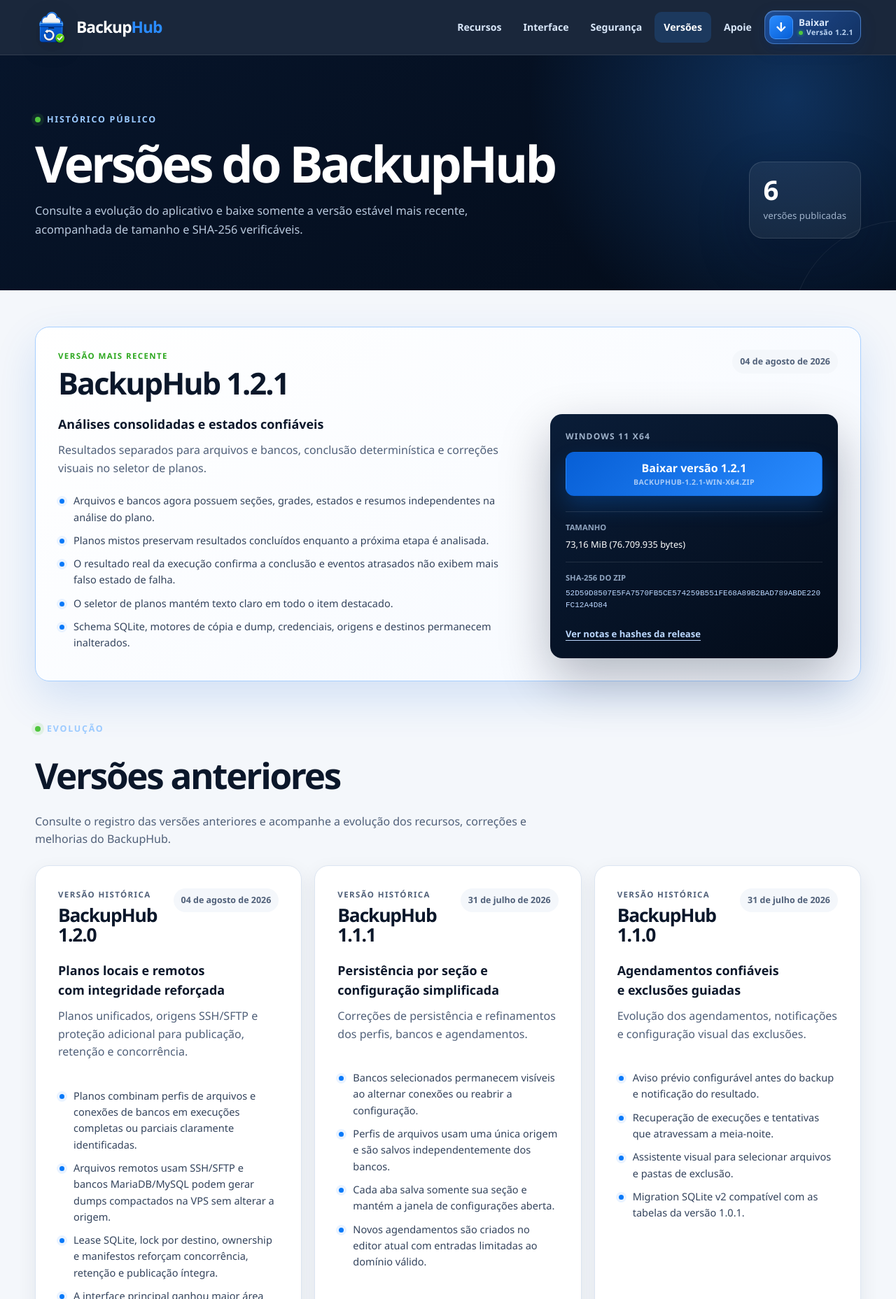
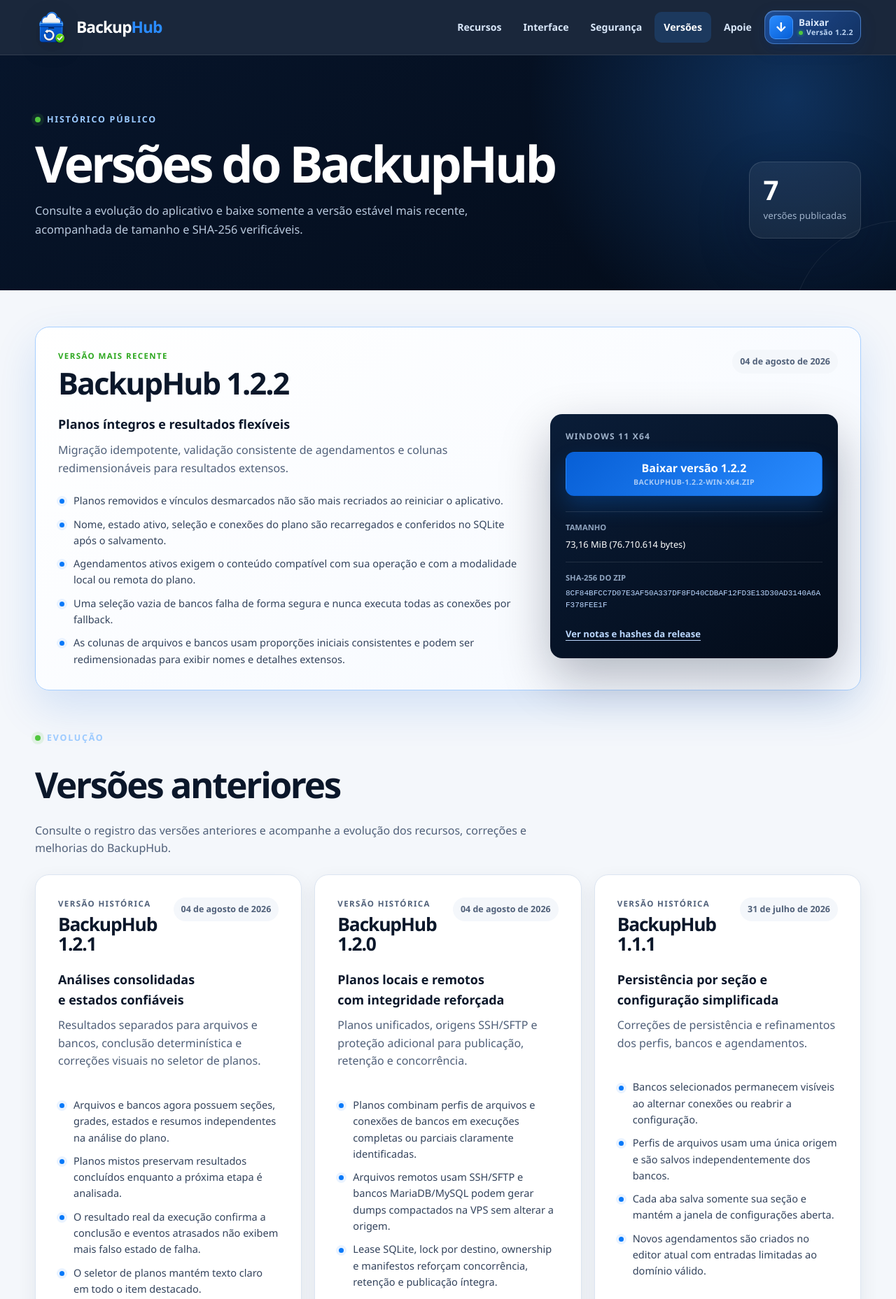
Before and after one commit to Rodrigodil/backuphub, a website: page public/versoes/index.html in a window 1280 px wide. Shown: the top 1857 px of the page at 70% size. Drawn offline with Linux system fonts and the light colour scheme.

Commit message:
release: publicar site do BackupHub 1.2.2

```diff
--- a/package.json
+++ b/package.json
@@ -1,6 +1,6 @@
 {
   "name": "backuphub-site",
-  "version": "1.2.1",
+  "version": "1.2.2",
   "private": true,
   "description": "Landing page estática do BackupHub",
   "type": "module",
--- a/public/versoes/index.html
+++ b/public/versoes/index.html
@@ -22,7 +22,7 @@
     <meta property="og:image" content="https://rodrigodil.github.io/backuphub/assets/og-backuphub.png">
     <meta property="og:image:alt" content="BackupHub — backups organizados, íntegros e auditáveis">
     <meta name="twitter:card" content="summary_large_image">
-    <script type="application/ld+json">{"@context":"https://schema.org","@type":"CollectionPage","name":"Versões do BackupHub","url":"https://rodrigodil.github.io/backuphub/versoes/","mainEntity":[{"@type":"SoftwareApplication","name":"BackupHub 1.2.1","datePublished":"2026-08-04","operatingSystem":"Windows 11 x64"},{"@type":"SoftwareApplication","name":"BackupHub 1.2.0","datePublished":"2026-08-04","operatingSystem":"Windows 11 x64"},{"@type":"SoftwareApplication","name":"BackupHub 1.1.1","datePublished":"2026-07-31","operatingSystem":"Windows 11 x64"},{"@type":"SoftwareApplication","name":"BackupHub 1.1.0","datePublished":"2026-07-31","operatingSystem":"Windows 11 x64"},{"@type":"SoftwareApplication","name":"BackupHub 1.0.1","datePublished":"2026-07-30","operatingSystem":"Windows 11 x64"},{"@type":"SoftwareApplication","name":"BackupHub 1.0.0","datePublished":"2026-07-30","operatingSystem":"Windows 11 x64"}]}</script>
+    <script type="application/ld+json">{"@context":"https://schema.org","@type":"CollectionPage","name":"Versões do BackupHub","url":"https://rodrigodil.github.io/backuphub/versoes/","mainEntity":[{"@type":"SoftwareApplication","name":"BackupHub 1.2.2","datePublished":"2026-08-04","operatingSystem":"Windows 11 x64"},{"@type":"SoftwareApplication","name":"BackupHub 1.2.1","datePublished":"2026-08-04","operatingSystem":"Windows 11 x64"},{"@type":"SoftwareApplication","name":"BackupHub 1.2.0","datePublished":"2026-08-04","operatingSystem":"Windows 11 x64"},{"@type":"SoftwareApplication","name":"BackupHub 1.1.1","datePublished":"2026-07-31","operatingSystem":"Windows 11 x64"},{"@type":"SoftwareApplication","name":"BackupHub 1.1.0","datePublished":"2026-07-31","operatingSystem":"Windows 11 x64"},{"@type":"SoftwareApplication","name":"BackupHub 1.0.1","datePublished":"2026-07-30","operatingSystem":"Windows 11 x64"},{"@type":"SoftwareApplication","name":"BackupHub 1.0.0","datePublished":"2026-07-30","operatingSystem":"Windows 11 x64"}]}</script>
     <script src="../script.js" defer></script>
   </head>
   <body>
@@ -42,9 +42,9 @@
           <a href="../#seguranca">Segurança</a>
           <a href="./" aria-current="page">Versões</a>
           <a href="../#apoie">Apoie</a>
-          <a class="button button-small header-download" href="https://github.com/Rodrigodil/backuphub/releases/download/v1.2.1/BackupHub-1.2.1-win-x64.zip" target="_blank" rel="noopener noreferrer" data-current-download data-app-version="1.2.1" aria-label="Baixar BackupHub versão 1.2.1">
+          <a class="button button-small header-download" href="https://github.com/Rodrigodil/backuphub/releases/download/v1.2.2/BackupHub-1.2.2-win-x64.zip" target="_blank" rel="noopener noreferrer" data-current-download data-app-version="1.2.2" aria-label="Baixar BackupHub versão 1.2.2">
             <span class="header-download-icon" aria-hidden="true">↓</span>
-            <span class="header-download-copy"><strong>Baixar</strong><small>Versão 1.2.1</small></span>
+            <span class="header-download-copy"><strong>Baixar</strong><small>Versão 1.2.2</small></span>
           </a>
         </nav>
       </div>
@@ -59,44 +59,44 @@
             <p>Consulte a evolução do aplicativo e baixe somente a versão estável mais recente, acompanhada de tamanho e SHA-256 verificáveis.</p>
           </div>
           <div class="versions-count" role="group" aria-label="Resumo do histórico">
-            <strong>6</strong>
+            <strong>7</strong>
             <span>versões publicadas</span>
           </div>
         </div>
       </section>
 
       <section class="container versions-catalog" aria-labelledby="latest-version-title">
-        <article class="version-card version-card-current" data-version="1.2.1" data-current-version>
+        <article class="version-card version-card-current" data-version="1.2.2" data-current-version>
           <div class="version-card-heading">
             <div>
               <p class="version-status version-status-current">Versão mais recente</p>
-              <h2 id="latest-version-title">BackupHub 1.2.1</h2>
+              <h2 id="latest-version-title">BackupHub 1.2.2</h2>
             </div>
             <time datetime="2026-08-04">04 de agosto de 2026</time>
           </div>
           <div class="current-version-grid">
             <div>
-              <h3>Análises consolidadas e estados confiáveis</h3>
-              <p>Resultados separados para arquivos e bancos, conclusão determinística e correções visuais no seletor de planos.</p>
+              <h3>Planos íntegros e resultados flexíveis</h3>
+              <p>Migração idempotente, validação consistente de agendamentos e colunas redimensionáveis para resultados extensos.</p>
               <ul class="version-changes">
-                <li>Arquivos e bancos agora possuem seções, grades, estados e resumos independentes na análise do plano.</li>
-                  <li>Planos mistos preservam resultados concluídos enquanto a próxima etapa é analisada.</li>
-                  <li>O resultado real da execução confirma a conclusão e eventos atrasados não exibem mais falso estado de falha.</li>
-                  <li>O seletor de planos mantém texto claro em todo o item destacado.</li>
-                  <li>Schema SQLite, motores de cópia e dump, credenciais, origens e destinos permanecem inalterados.</li>
+                <li>Planos removidos e vínculos desmarcados não são mais recriados ao reiniciar o aplicativo.</li>
+                  <li>Nome, estado ativo, seleção e conexões do plano são recarregados e conferidos no SQLite após o salvamento.</li>
+                  <li>Agendamentos ativos exigem o conteúdo compatível com sua operação e com a modalidade local ou remota do plano.</li>
+                  <li>Uma seleção vazia de bancos falha de forma segura e nunca executa todas as conexões por fallback.</li>
+                  <li>As colunas de arquivos e bancos usam proporções iniciais consistentes e podem ser redimensionadas para exibir nomes e detalhes extensos.</li>
               </ul>
             </div>
-            <aside class="current-download" aria-label="Download oficial da versão 1.2.1">
+            <aside class="current-download" aria-label="Download oficial da versão 1.2.2">
               <p class="download-platform">Windows 11 x64</p>
-              <a class="button button-primary version-download" href="https://github.com/Rodrigodil/backuphub/releases/download/v1.2.1/BackupHub-1.2.1-win-x64.zip" target="_blank" rel="noopener noreferrer" data-current-download>
-                <span>Baixar versão 1.2.1</span>
-                <small>BackupHub-1.2.1-win-x64.zip</small>
+              <a class="button button-primary version-download" href="https://github.com/Rodrigodil/backuphub/releases/download/v1.2.2/BackupHub-1.2.2-win-x64.zip" target="_blank" rel="noopener noreferrer" data-current-download>
+                <span>Baixar versão 1.2.2</span>
+                <small>BackupHub-1.2.2-win-x64.zip</small>
               </a>
               <dl class="artifact-details">
-                <div><dt>Tamanho</dt><dd>73,16 MiB (76.709.935 bytes)</dd></div>
-                <div><dt>SHA-256 do ZIP</dt><dd><code>52D59D8507E5FA7570FB5CE574259B551FE68A89B2BAD789ABDE220FC12A4D84</code></dd></div>
+                <div><dt>Tamanho</dt><dd>73,16 MiB (76.710.614 bytes)</dd></div>
+                <div><dt>SHA-256 do ZIP</dt><dd><code>8CF84BFCC7D07E3AF50A337DF8FD40CDBAF12FD3E13D30AD3140A6AF378FEE1F</code></dd></div>
               </dl>
-              <a class="release-details-link" href="https://github.com/Rodrigodil/backuphub/releases/tag/v1.2.1" target="_blank" rel="noopener noreferrer">Ver notas e hashes da release</a>
+              <a class="release-details-link" href="https://github.com/Rodrigodil/backuphub/releases/tag/v1.2.2" target="_blank" rel="noopener noreferrer">Ver notas e hashes da release</a>
             </aside>
           </div>
         </article>
@@ -107,6 +107,25 @@
           <p>Consulte o registro das versões anteriores e acompanhe a evolução dos recursos, correções e melhorias do BackupHub.</p>
         </div>
         <div class="version-history-grid">
+
+            <article class="version-card version-card-history" data-version="1.2.1">
+              <div class="version-card-heading">
+                <div>
+                  <p class="version-status">Versão histórica</p>
+                  <h2>BackupHub 1.2.1</h2>
+                </div>
+                <time datetime="2026-08-04">04 de agosto de 2026</time>
+              </div>
+              <h3>Análises consolidadas e estados confiáveis</h3>
+              <p>Resultados separados para arquivos e bancos, conclusão determinística e correções visuais no seletor de planos.</p>
+              <ul class="version-changes">
+                <li>Arquivos e bancos agora possuem seções, grades, estados e resumos independentes na análise do plano.</li>
+                  <li>Planos mistos preservam resultados concluídos enquanto a próxima etapa é analisada.</li>
+                  <li>O resultado real da execução confirma a conclusão e eventos atrasados não exibem mais falso estado de falha.</li>
+                  <li>O seletor de planos mantém texto claro em todo o item destacado.</li>
+                  <li>Schema SQLite, motores de cópia e dump, credenciais, origens e destinos permanecem inalterados.</li>
+              </ul>
+            </article>
 
             <article class="version-card version-card-history" data-version="1.2.0">
               <div class="version-card-heading">
```
Also changed, not shown: public/index.html (+6 -6 lines), versions.json (+22 -9 lines), 1 other file.
